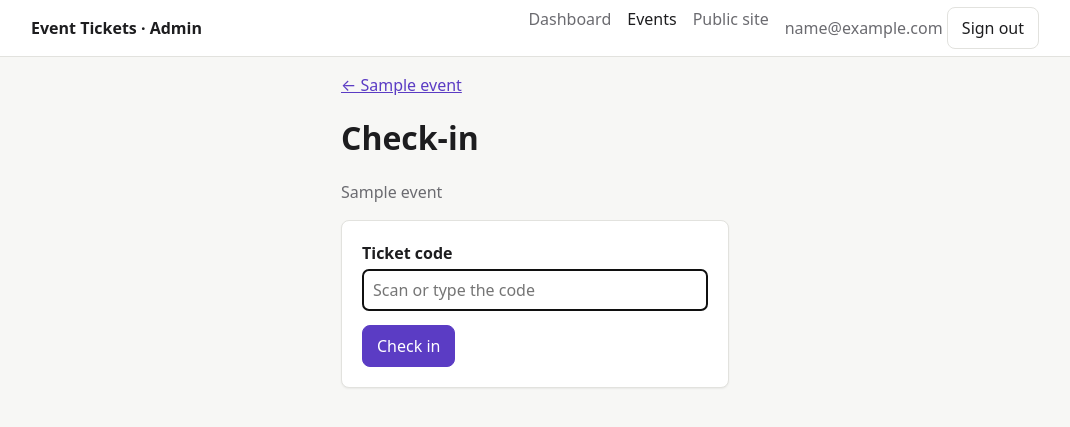
After one commit to sorin-work/event-tickets, a Spring Boot app: page /admin/events/1/check-in in a window 1280 px wide. The commit adds this page. Shown: the top 427 px of the page, without its empty margins (105-1175 px from the left). Run offline with Spring Boot 4, Linux system fonts and the light colour scheme; a user stored in the database is signed in; tables that the repository leaves empty hold one stand-in row (values such as "Sample post"); some of the project's set-up classes (security, data sources, template engines, error pages and the like) are left out, and stand-ins take their place; some libraries are stand-ins or nearby versions.

Commit message:
feat(admin): check-in page for the door

```diff
--- /dev/null
+++ b/src/main/java/com/sorinwork/tickets/admin/AdminCheckInController.java
@@ -0,0 +1,70 @@
+package com.sorinwork.tickets.admin;
+
+import com.sorinwork.tickets.event.Event;
+import com.sorinwork.tickets.event.EventService;
+import com.sorinwork.tickets.ticket.CheckInResult;
+import com.sorinwork.tickets.ticket.CheckInService;
+import com.sorinwork.tickets.ticket.Ticket;
+import com.sorinwork.tickets.web.Formatters;
+import java.security.Principal;
+import org.springframework.stereotype.Controller;
+import org.springframework.ui.Model;
+import org.springframework.web.bind.annotation.GetMapping;
+import org.springframework.web.bind.annotation.PathVariable;
+import org.springframework.web.bind.annotation.PostMapping;
+import org.springframework.web.bind.annotation.RequestHeader;
+import org.springframework.web.bind.annotation.RequestMapping;
+import org.springframework.web.bind.annotation.RequestParam;
+
+@Controller
+@RequestMapping("/admin/events/{eventId}/check-in")
+public class AdminCheckInController {
+
+  private final EventService events;
+  private final CheckInService checkIn;
+  private final Formatters fmt;
+
+  public AdminCheckInController(EventService events, CheckInService checkIn, Formatters fmt) {
+    this.events = events;
+    this.checkIn = checkIn;
+    this.fmt = fmt;
+  }
+
+  @GetMapping
+  public String page(@PathVariable long eventId, Model model) {
+    model.addAttribute("event", events.get(eventId));
+    return "admin/checkin/page";
+  }
+
+  @PostMapping
+  public String scan(
+      @PathVariable long eventId,
+      @RequestParam(defaultValue = "") String code,
+      @RequestHeader(value = "HX-Request", required = false) String htmx,
+      Principal principal,
+      Model model) {
+    Event event = events.get(eventId);
+    CheckInResult result = checkIn.checkIn(eventId, code, principal.getName());
+    model.addAttribute("event", event);
+    model.addAttribute("result", result);
+    model.addAttribute("message", message(result, event));
+    return htmx != null ? "admin/checkin/page :: result" : "admin/checkin/page";
+  }
+
+  private String message(CheckInResult result, Event event) {
+    Ticket ticket = result.ticket();
+    return switch (result.status()) {
+      case CHECKED_IN ->
+          "<strong>" + ticket.getAttendeeName() + "</strong> · " + ticket.getTier().getName();
+      case ALREADY_CHECKED_IN ->
+          "<strong>"
+              + ticket.getAttendeeName()
+              + "</strong> already checked in at "
+              + fmt.instant(ticket.getCheckedInAt(), event);
+      case WRONG_EVENT ->
+          "This ticket is for <strong>" + ticket.getEvent().getTitle() + "</strong>";
+      case CANCELLED -> "The order for this ticket was cancelled";
+      case NOT_FOUND -> "No ticket with this code";
+    };
+  }
+}
--- a/src/main/resources/static/css/app.css
+++ b/src/main/resources/static/css/app.css
@@ -374,3 +374,12 @@ th {
   gap: 8px;
   margin-bottom: 16px;
 }
+
+.check-in-result {
+  font-size: 1.1rem;
+}
+
+.check-in-status {
+  font-size: 1.6rem;
+  font-weight: 700;
+}
--- /dev/null
+++ b/src/main/resources/templates/admin/checkin/page.html
@@ -0,0 +1,31 @@
+<!DOCTYPE html>
+<html xmlns:th="http://www.thymeleaf.org" lang="en">
+<head th:replace="~{fragments/layout :: head('Check-in')}"></head>
+<body>
+<header th:replace="~{fragments/admin :: header('events')}"></header>
+<main class="container narrow">
+  <p><a th:href="@{/admin/events/{id}/edit(id=${event.id})}" th:text="'&larr; ' + ${event.title}">&larr; Event</a></p>
+  <h1>Check-in</h1>
+  <p class="muted" th:text="${event.title}">Event</p>
+  <form class="card" method="post" th:action="@{/admin/events/{id}/check-in(id=${event.id})}"
+        th:attr="hx-post=@{/admin/events/{id}/check-in(id=${event.id})}"
+        hx-target="#check-in-result" hx-swap="outerHTML"
+        hx-on::after-request="if (event.detail.successful) { this.reset(); this.code.focus(); }">
+    <div class="field">
+      <label for="code">Ticket code</label>
+      <input id="code" name="code" autocomplete="off" autocapitalize="characters" autofocus required
+             placeholder="Scan or type the code">
+    </div>
+    <button class="btn btn-primary" type="submit">Check in</button>
+  </form>
+
+  <div id="check-in-result" th:fragment="result">
+    <div th:if="${result}" class="check-in-result"
+         th:classappend="${result.admitted()} ? 'alert alert-ok' : 'alert alert-danger'">
+      <div class="check-in-status" th:text="${result.admitted()} ? 'Welcome in' : 'Not admitted'">Welcome in</div>
+      <div th:utext="${message}">Ana Pop · Standing</div>
+    </div>
+  </div>
+</main>
+</body>
+</html>
--- a/src/main/resources/templates/admin/events/form.html
+++ b/src/main/resources/templates/admin/events/form.html
@@ -43,6 +43,7 @@
       <a class="btn" th:href="@{/admin/events/{id}/promo-codes(id=${event.id})}">Promo codes</a>
       <a class="btn" th:href="@{/admin/events/{id}/orders(id=${event.id})}">Orders</a>
       <a class="btn" th:href="@{/admin/events/{id}/attendees(id=${event.id})}">Attendees</a>
+      <a class="btn" th:href="@{/admin/events/{id}/check-in(id=${event.id})}">Check-in</a>
     </p>
   </section>
   <form class="card" method="post" th:object="${form}"
```
Also changed, not shown: 1 other file.
